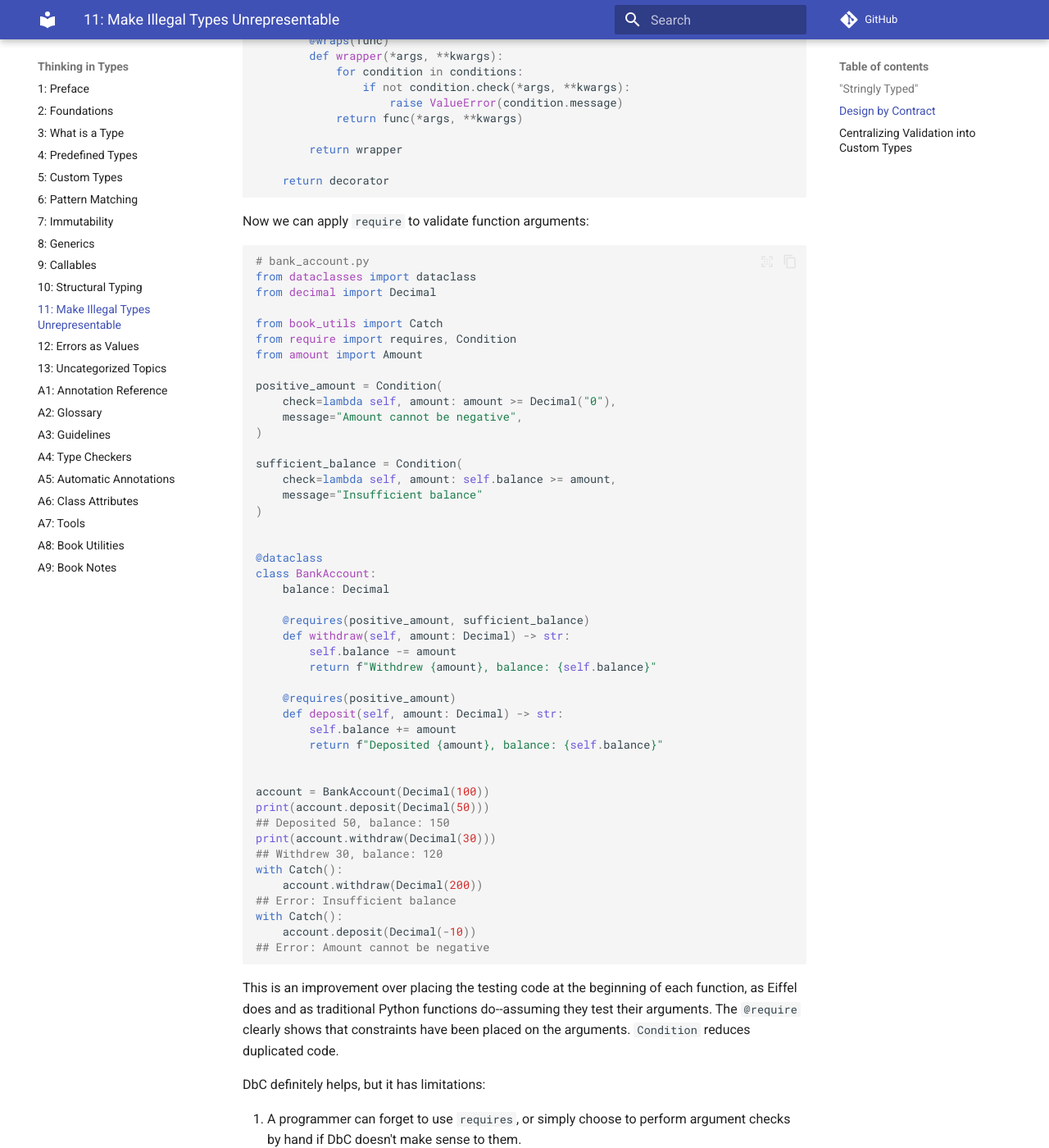
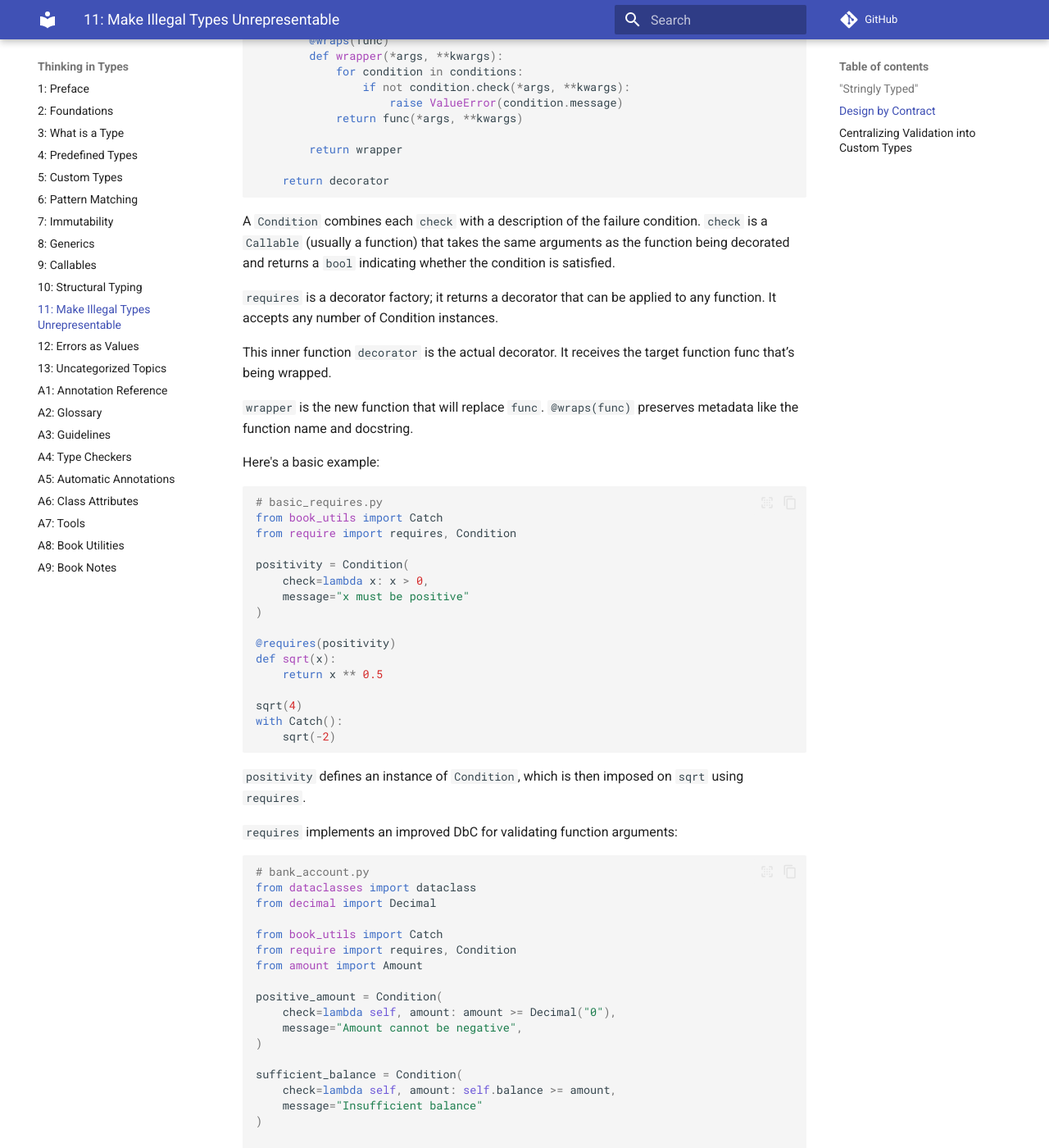
Before and after one commit to ThinkingInTypes/ThinkingInTypes.github.io, an MkDocs documentation site: the page built from Chapters/11_Make_Illegal_Types_Unrepresentable.md, in a window 1280 px wide and 1400 px high, scrolled down 3023 px. Shown: the whole window at 82% size. Built offline with MkDocs 1.6.1 and Material for MkDocs 9.7.7, drawn with Linux system fonts in a browser that asks for light colours; comment, search, counter and statistics services are not loaded; some of the changed text lies outside the part shown.

Commit message:
Update 11_Make_Illegal_Types_Unrepresentable.md

````diff
--- a/Chapters/11_Make_Illegal_Types_Unrepresentable.md
+++ b/Chapters/11_Make_Illegal_Types_Unrepresentable.md
@@ -128,7 +128,40 @@ def requires(*conditions: Condition):
     return decorator
 ```
 
-Now we can apply `require` to validate function arguments:
+A `Condition` combines each `check` with a description of the failure condition.
+`check` is a `Callable` (usually a function) that takes the same arguments as the function being decorated and returns a `bool` indicating whether the condition is satisfied.
+
+`requires` is a decorator factory; it returns a decorator that can be applied to any function.
+It accepts any number of Condition instances.
+
+This inner function `decorator` is the actual decorator. It receives the target function func that’s being wrapped.
+
+`wrapper` is the new function that will replace `func`. `@wraps(func)` preserves metadata like the function name and docstring.
+
+Here's a basic example:
+
+```python
+# basic_requires.py
+from book_utils import Catch
+from require import requires, Condition
+
+positivity = Condition(
+    check=lambda x: x > 0,
+    message="x must be positive"
+)
+
+@requires(positivity)
+def sqrt(x):
+    return x ** 0.5
+
+sqrt(4)
+with Catch():
+    sqrt(-2)
+```
+
+`positivity` defines an instance of `Condition`, which is then imposed on `sqrt` using `requires`.
+
+`requires` implements an improved DbC for validating function arguments:
 
 ```python
 # bank_account.py
@@ -178,7 +211,9 @@ with Catch():
 ## Error: Amount cannot be negative
 ```
 
-This is an improvement over placing the testing code at the beginning of each function, as Eiffel does and as traditional Python functions do--assuming they test their arguments.
+Now we have two `Condition`s, and in `withdraw` you see multiple conditions applied in one `requires` decorator.
+
+This is an improvement over placing the validation code at the beginning of each function, as Eiffel does and as traditional Python functions do--assuming they check their arguments.
 The `@require` clearly shows that constraints have been placed on the arguments.
 `Condition` reduces duplicated code.
 
````
